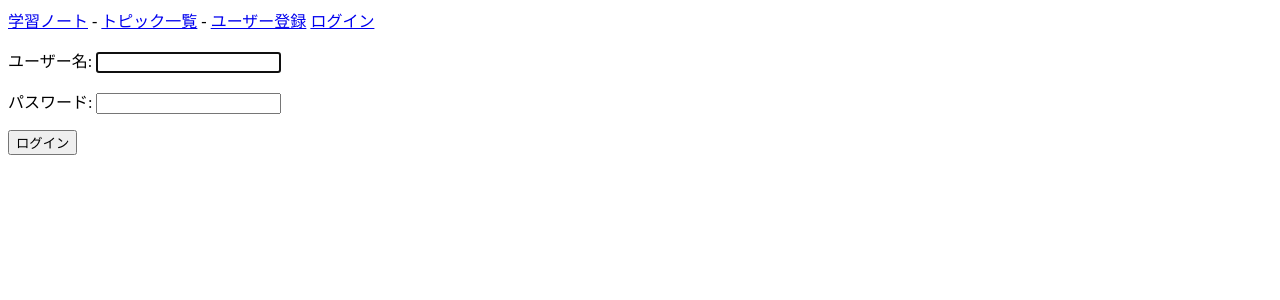
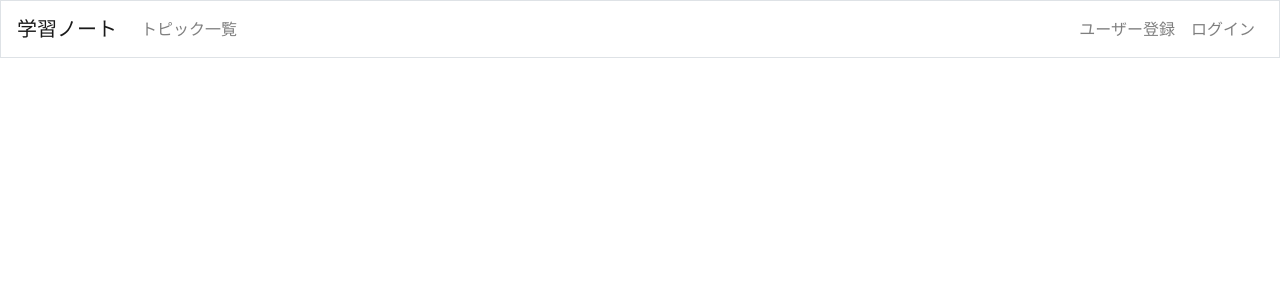
Before and after one commit to kuma-babylontech/learning_log, a Django app: page /users/login/?next=/edit_entry/1/ in a window 1280 px wide. Shown: the top 300 px of the page. Run offline with Django 3.2, Linux system fonts and the light colour scheme; some libraries are stand-ins or nearby versions.

Commit message:
ナビゲーションバーのスタイルを設定

```diff
--- a/learning_logs/templates/learning_logs/base.html
+++ b/learning_logs/templates/learning_logs/base.html
@@ -1,13 +1,45 @@
-<p>
-  <a href="{% url 'learning_logs:index' %}">学習ノート</a> -
-  <a href="{% url 'learning_logs:topics' %}">トピック一覧</a> -
-  {% if user.is_authenticated %}
-    こんにちは、{{ user.username }}さん
-    <a href="{% url 'users:logout' %}">ログアウト</a>
-  {% else %}
-    <a href="{% url 'users:register' %}">ユーザー登録</a>
-    <a href="{% url 'users:login' %}">ログイン</a>
-  {% endif %}
-</p>
+{% load bootstrap4 %}
 
-{% block content %}{% endblock content %}
+<!DOCTYPE html>
+<html lang="ja">
+<head>
+  <meta charset="UTF-8">
+  <meta name="viewport" content="width=device-width, initial-scale=1.0", shrink-to-fit=no>
+  <title>学習ノート</title>
+
+  {% bootstrap_css %}
+  {% bootstrap_javascript jquery='full' %}
+</head>
+
+<body>
+  <nav class="navbar navbar-expand-md navbar-light mb-4 border">
+    <a class="navbar-brand" href="{% url 'learning_logs:index' %}">学習ノート</a>
+    <button class="navbar-toggler" type="button" data-toggle="collapse" data-target="#navbarCollapse" aria-controls="navbarCollapse" aria-expanded="false" aria-label="Toggle navigation">
+      <span class="navbar-toggler-icon"></span>
+    </button>
+    <div class="collapse navbar-collapse" id="navbarCollapse">
+      <ul class="navbar-nav mr-auto">
+        <li class="nav-item">
+          <a class="nav-link" href="{% url 'learning_logs:topics' %}">トピック一覧</a>
+        </li>
+      </ul>
+      <ul class="navbar-nav ml-auto">
+        {% if user.is_authenticated %}
+          <li class="nav-item">
+            <span class="navbar-text">こんにちは {{ user.username }}さん</span>
+          <li class="nav-item">
+            <a class="nav-link" href="{% url 'users:logout' %}">ログアウト</a>
+          </li>
+        {% else %}
+          <li class="nav-item">
+            <a class="nav-link" href="{% url 'users:register' %}">ユーザー登録</a>
+          </li>
+          <li class="nav-item">
+            <a class="nav-link" href="{% url 'users:login' %}">ログイン</a>
+          </li>
+        {% endif %}
+      </ul>
+    </div>
+</body>
+
+</html>
```
